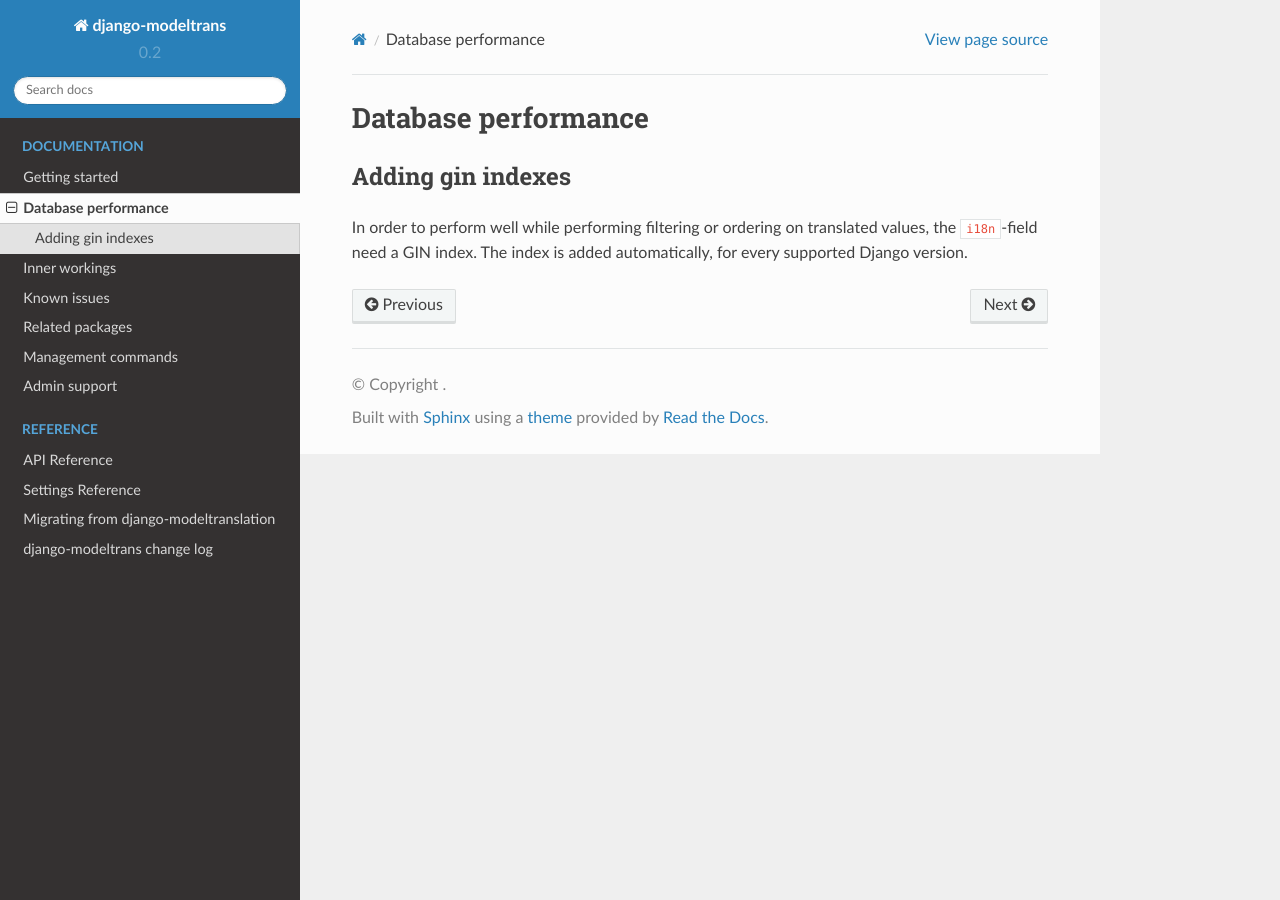
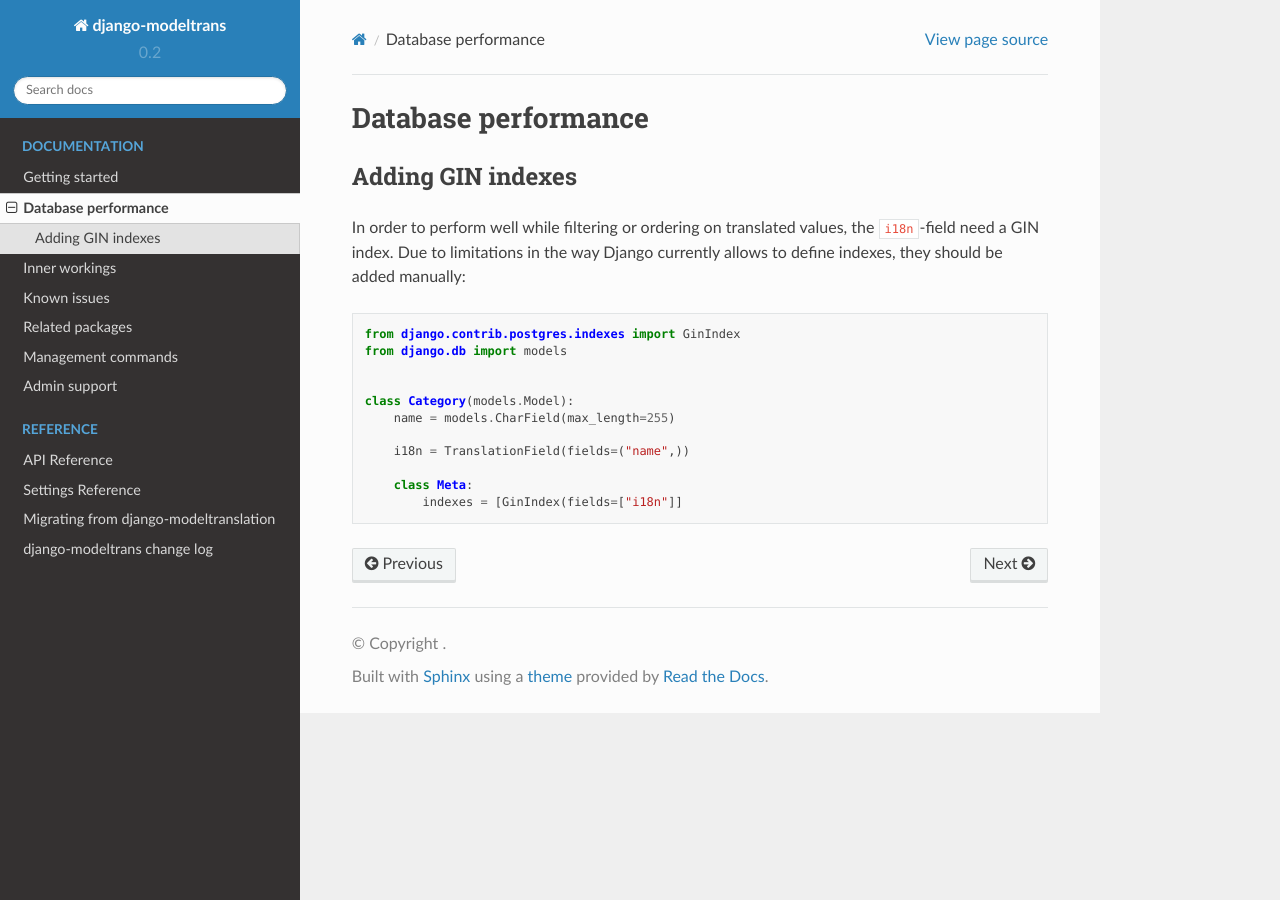
Before and after one commit to zostera/django-modeltrans, a Sphinx documentation site: the page built from docs/pages/performance.rst, in a window 1280 px wide. Built offline with Sphinx 7.4.7 and the Read the Docs theme 2.0.0, drawn with Linux system fonts in a browser that asks for light colours.

Commit message:
Remove auto-adding the index, as it is unpredictable, fixes #36

```diff
--- a/docs/pages/migration.rst
+++ b/docs/pages/migration.rst
@@ -82,9 +82,13 @@ This is how to migrate from django-modeltranslation (version 0.12.1) to
             # adding manager allows queries like Site.objects.filter(blog__title_i18n__contains='modeltrans')
             objects = MultilingualManager()
 
+
         class Blog(models.Model):
             title = models.CharField(max_length=100)
             body = models.TextField()
 
             i18n = TranslationField(fields=('title', 'body'))
             site = models.ForeignKey(Site)
+
+            class Meta:
+                indexes = [GinIndex(fields=["i18n"]]
--- a/docs/pages/performance.rst
+++ b/docs/pages/performance.rst
@@ -1,9 +1,21 @@
 Database performance
 ====================
 
-Adding gin indexes
+Adding GIN indexes
 ++++++++++++++++++
 
-In order to perform well while performing filtering or ordering on translated values,
-the ``i18n``-field need a GIN index. The index is added automatically, for every
-supported Django version.
+In order to perform well while filtering or ordering on translated values,
+the ``i18n``-field need a GIN index. Due to limitations in the way Django currently
+allows to define indexes, they should be added manually::
+
+    from django.contrib.postgres.indexes import GinIndex
+    from django.db import models
+
+
+    class Category(models.Model):
+        name = models.CharField(max_length=255)
+
+        i18n = TranslationField(fields=("name",))
+
+        class Meta:
+            indexes = [GinIndex(fields=["i18n"]]
```
Also changed, not shown: CHANGELOG.md (+5 -0 lines), docs/pages/getting-started.rst (+5 -5 lines), docs/pages/inner-workings.rst (+12 -12 lines), docs/pages/settings.rst (+0 -9 lines), 2 other files.
